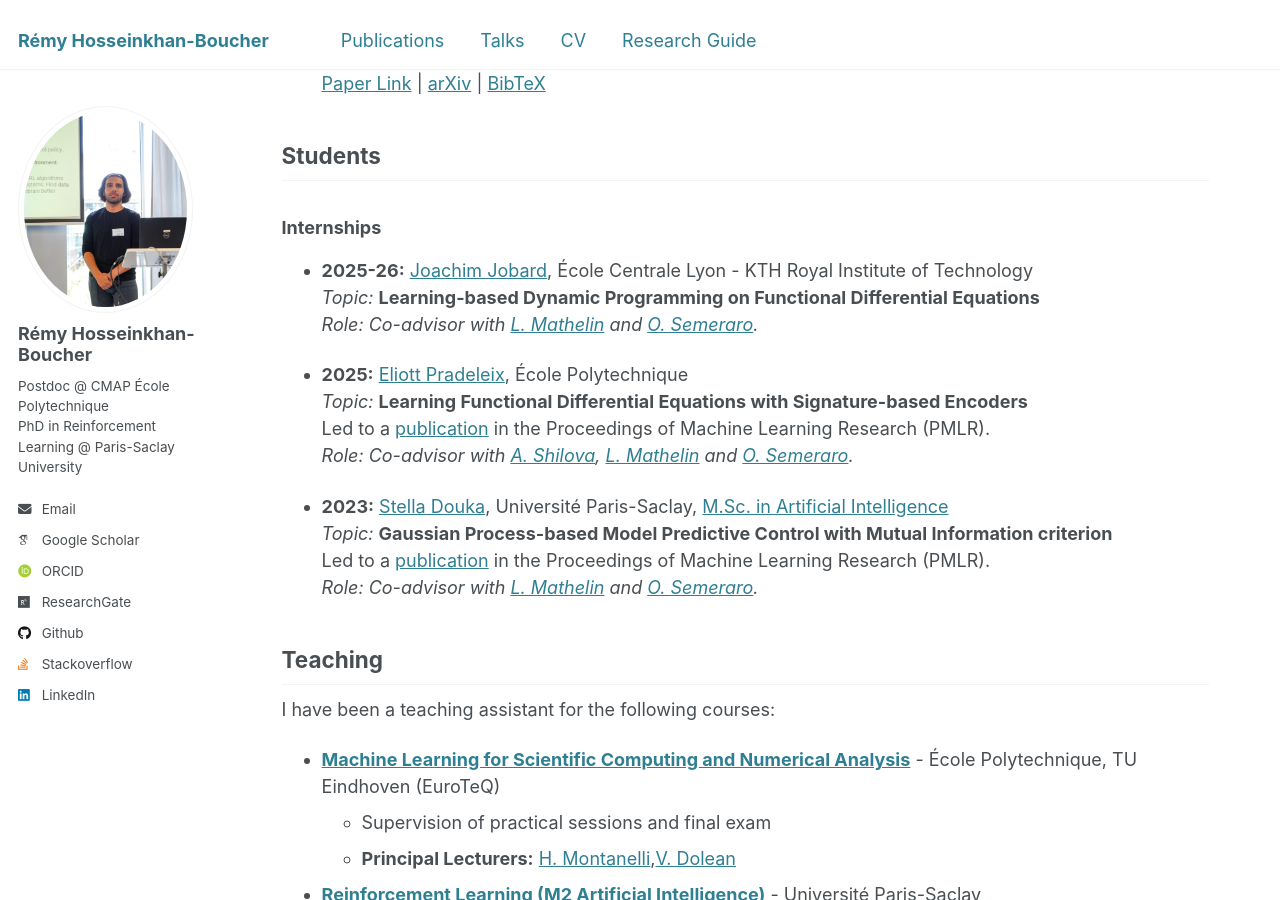
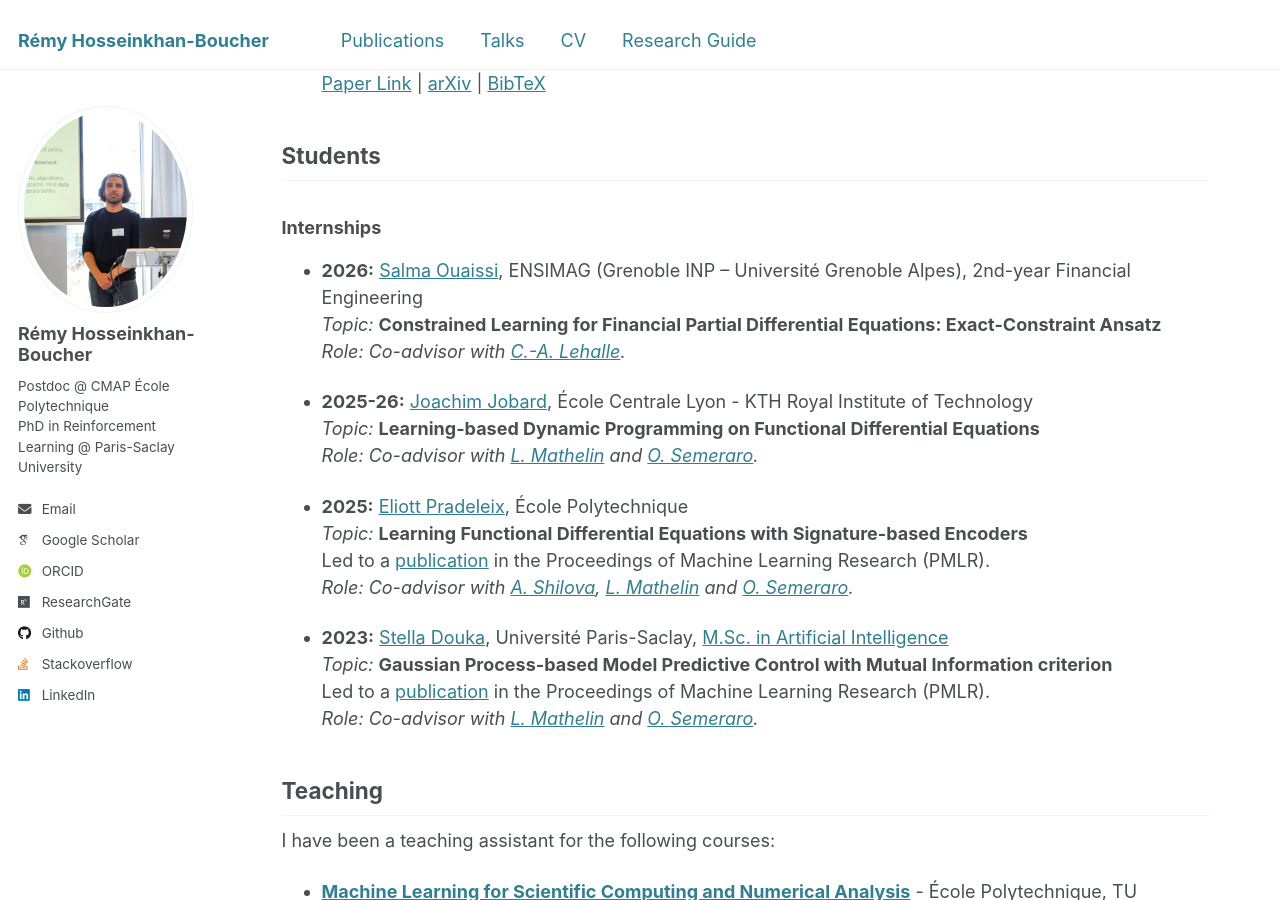
Before and after one commit to ReHoss/rehoss.github.io, a Jekyll site: the page built from _pages/about.md, in a window 1280 px wide and 900 px high, scrolled down 1206 px. Built offline with Jekyll 4.4.1, drawn with Linux system fonts in a browser that asks for light colours; some web fonts are replaced.

Commit message:
Add Salma Ouaissi to the internships list
Six-month research internship at CMAP (2026), ENSIMAG (Grenoble INP --
Université Grenoble Alpes), on constrained learning for financial
partial differential equations, co-advised with C.-A. Lehalle.

Co-Authored-By: Claude Opus 5 (1M context) <noreply@anthropic.com>

```diff
--- a/_pages/about.md
+++ b/_pages/about.md
@@ -47,6 +47,13 @@ I hold an [MSc in Artificial Intelligence, Systems, and Data](https://www.master
 ## Students
 
 ### Internships
+
+- **2026:** [Salma Ouaissi](https://fr.linkedin.com/in/salma-ouaissi), ENSIMAG (Grenoble INP – Université Grenoble Alpes),
+  2nd-year Financial Engineering
+  *Topic:* **Constrained Learning for Financial Partial Differential Equations:
+  Exact-Constraint Ansatz**
+  *Role: Co-advisor with [C.-A. Lehalle](https://www.cmap.polytechnique.fr/~charles-albert.lehalle/).*
+
 
 - **2025-26:** [Joachim Jobard](https://www.linkedin.com/in/joachim-jobard-80490a209), École Centrale Lyon -
   KTH Royal Institute of Technology
```
